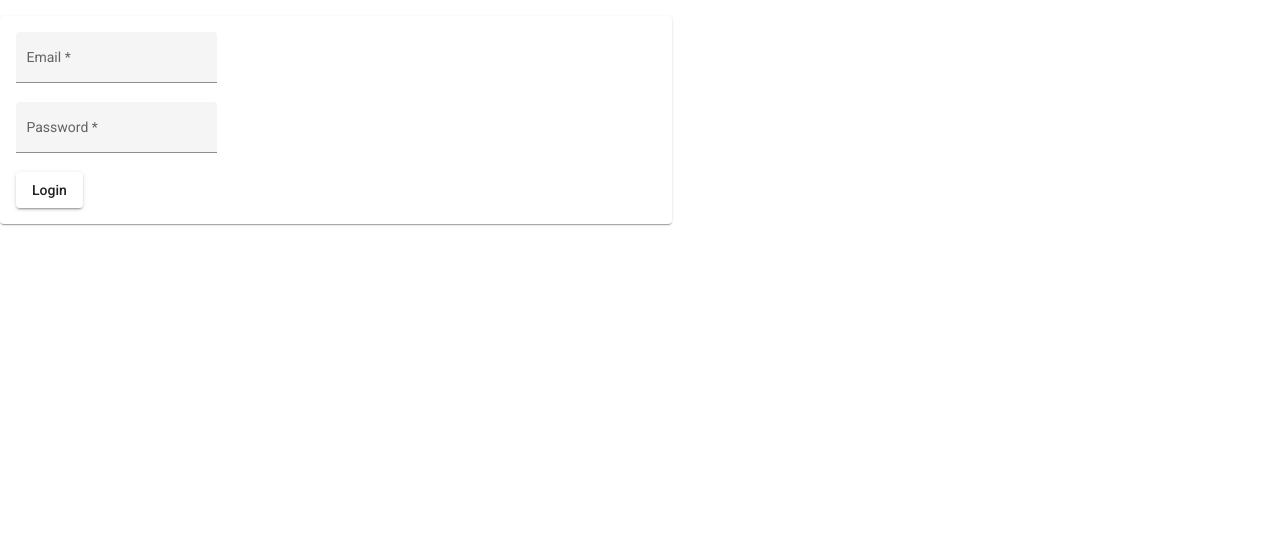
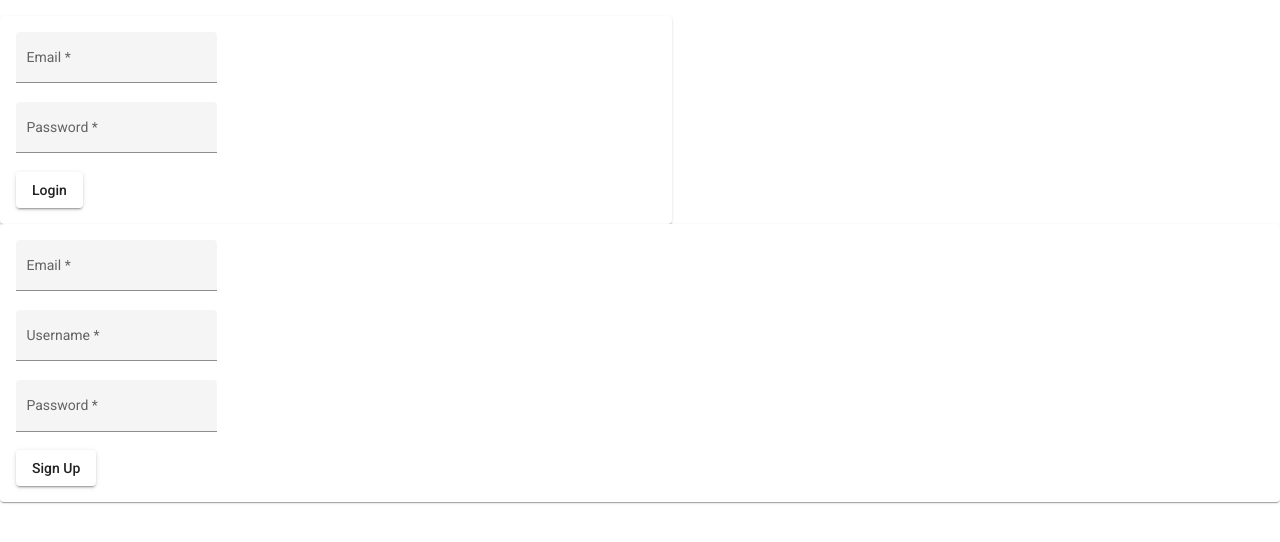
Before and after one commit to RatulAhmed/ats-frontend, an Angular app: page /signup in a window 1280 px wide. Before the commit this address led to /. Shown: the top 542 px of the page. Built offline with nearby package versions, Linux system fonts and the light colour scheme.

Commit message:
created signup form

```diff
--- a/src/app/app-routing.module.ts
+++ b/src/app/app-routing.module.ts
@@ -1,11 +1,11 @@
 import { NgModule } from '@angular/core';
 import { Routes, RouterModule } from '@angular/router';
 import { LoginComponent } from './auth/login/login.component';
+import { SignupComponent } from './auth/signup/signup.component';
 
 const routes: Routes = [
-  {
-    path: "", component: LoginComponent
-  }
+  { path: "", component: LoginComponent },
+  { path: "signup", component:SignupComponent }
 ];
 
 @NgModule({
--- a/src/app/app.component.html
+++ b/src/app/app.component.html
@@ -1 +1,2 @@
 <app-login></app-login>
+<app-signup></app-signup>
--- a/src/app/auth/signup/signup.component.html
+++ b/src/app/auth/signup/signup.component.html
@@ -1 +1,28 @@
-<p>signup works!</p>
+<mat-card>
+  <form (submit)="onSignupForm()" #signupForm="ngForm">
+    <mat-form-field appearance="fill">
+      <mat-label>Email</mat-label>
+      <input name="email" ngModel type="email" matInput #emailInput="ngModel" required email>
+      <mat-error *ngIf="emailInput.invalid"></mat-error>
+    </mat-form-field>
+    <br>
+
+    <mat-form-field appearance="fill">
+      <mat-label>Username</mat-label>
+      <input name="username" ngModel type="text" matInput #usernameInput="ngModel" required>
+      <mat-error *ngIf="emailInput.invalid"></mat-error>
+    </mat-form-field>
+    <br>
+
+    <mat-form-field appearance="fill">
+      <mat-label>Password</mat-label>
+      <input name="password" ngModel type="password" matInput #passwordInput="ngModel" required>
+      <mat-error *ngIf="passwordInput.invalid"></mat-error>
+    </mat-form-field>
+    <br>
+
+    <button
+      mat-raised-button
+    >Sign Up</button>
+  </form>
+</mat-card>
--- a/src/app/auth/signup/signup.component.ts
+++ b/src/app/auth/signup/signup.component.ts
@@ -12,4 +12,7 @@ export class SignupComponent implements OnInit {
   ngOnInit(): void {
   }
 
+  onSignupForm() {
+
+  }
 }
```
